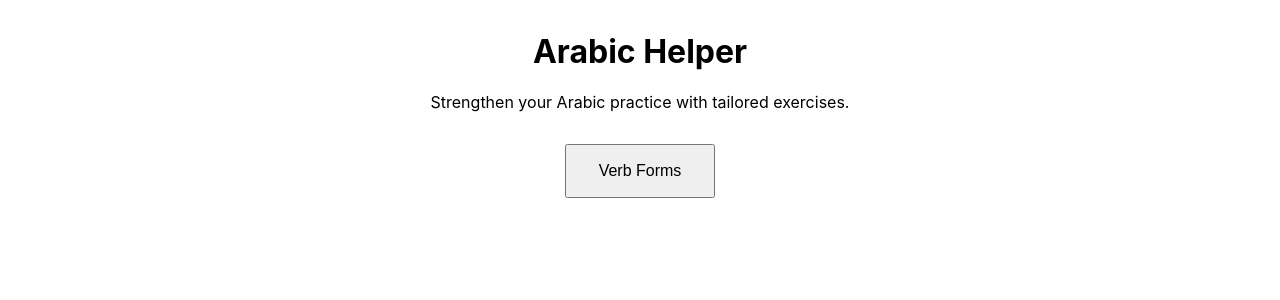
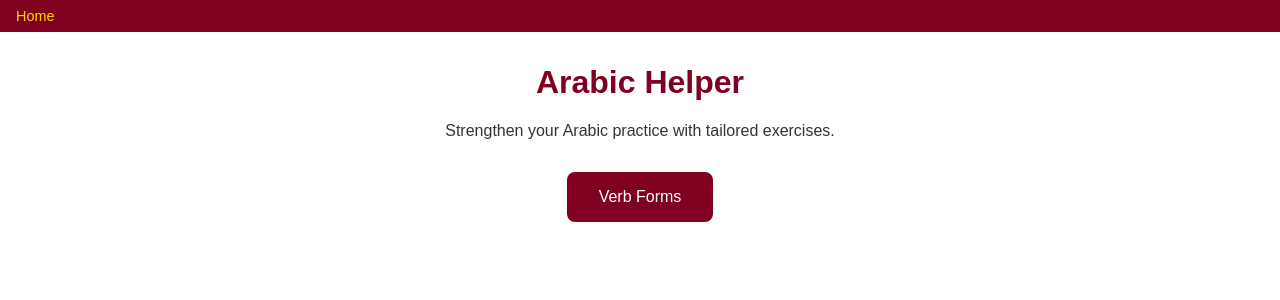
Before and after one commit to arafhossain/arabic-helper, a React (Create React App) app: page / in a window 1280 px wide. Shown: the top 300 px of the page. Built offline with nearby package versions, Linux system fonts and the light colour scheme.

Commit message:
Add theme, implement breadcrumb

```diff
--- a/src/App.tsx
+++ b/src/App.tsx
@@ -3,6 +3,7 @@ import { BrowserRouter, Routes, Route } from "react-router-dom";
 import VerbForms from "./components/VerbForms";
 import Home from "./components/Home";
 import FormDetail from "./components/FormDetail";
+import "./theme.css";
 
 function App() {
   return (
--- /dev/null
+++ b/src/components/BreadcrumbBar.tsx
@@ -0,0 +1,49 @@
+import { Link } from "react-router-dom";
+
+type Crumb = {
+  label: string;
+  path: string | null;
+};
+
+interface BreadcrumbBarProps {
+  trail: Crumb[];
+}
+
+const BreadcrumbBar: React.FC<BreadcrumbBarProps> = ({ trail }) => {
+  return (
+    <div
+      style={{
+        background: "var(--primary-color)",
+        color: "var(--secondary-color)",
+        padding: "0.5rem 1rem",
+        display: "flex",
+        fontSize: "0.9rem",
+        gap: "0.5rem",
+        flexWrap: "wrap",
+      }}
+    >
+      {trail.map((crumb, idx) => (
+        <span key={idx} style={{ display: "flex", alignItems: "center" }}>
+          {crumb.path ? (
+            <Link
+              to={crumb.path}
+              style={{
+                color: "var(--font-color)",
+                textDecoration: "none",
+              }}
+            >
+              {crumb.label}
+            </Link>
+          ) : (
+            <span>{crumb.label}</span>
+          )}
+          {idx < trail.length - 1 && (
+            <span style={{ margin: "0 0.5rem" }}>&gt;</span>
+          )}
+        </span>
+      ))}
+    </div>
+  );
+};
+
+export default BreadcrumbBar;
--- a/src/components/FormDetail.tsx
+++ b/src/components/FormDetail.tsx
@@ -1,6 +1,7 @@
 import React, { Component } from "react";
 import { useParams } from "react-router-dom";
 import { verbFormsData } from "../data/verbForms";
+import BreadcrumbBar from "./BreadcrumbBar";
 
 type Props = {};
 
@@ -13,6 +14,14 @@ const FormDetail = () => {
   if (!formData) return <div>Form not found.</div>;
 
   return (
+    <div>
+      <BreadcrumbBar
+        trail={[
+          { label: "Home", path: "/" },
+          { label: "Verb Forms", path: "/verb-forms" },
+          { label: formData.name, path: null },
+        ]}
+      />
       <div style={{ textAlign: "center", marginTop: "2rem" }}>
         <h2>{formData.name}</h2>
         <p style={{ fontStyle: "italic" }}>{formData.meaning}</p>
@@ -41,6 +50,7 @@ const FormDetail = () => {
           <button style={{ margin: "0.5rem", padding: "1rem" }}>Test</button>
         </div>
       </div>
+    </div>
   );
 };
 
--- a/src/components/Home.tsx
+++ b/src/components/Home.tsx
@@ -1,8 +1,11 @@
 import React, { useState } from "react";
 import { BrowserRouter, Routes, Route, Link } from "react-router-dom";
+import BreadcrumbBar from "./BreadcrumbBar";
 
 function Home() {
   return (
+    <div>
+      <BreadcrumbBar trail={[{ label: "Home", path: null }]} />
       <div style={{ textAlign: "center", marginTop: "2rem" }}>
         <h1>Arabic Helper</h1>
         <p>Strengthen your Arabic practice with tailored exercises.</p>
@@ -21,6 +24,7 @@ function Home() {
           </Link>
         </div>
       </div>
+    </div>
   );
 }
 
--- a/src/components/VerbForms.tsx
+++ b/src/components/VerbForms.tsx
@@ -1,19 +1,32 @@
 import { Link } from "react-router-dom";
+import BreadcrumbBar from "./BreadcrumbBar";
 
 const VerbForms = () => {
   return (
+    <div>
+      <BreadcrumbBar
+        trail={[
+          { label: "Home", path: "/" },
+          { label: "Verb Forms", path: null },
+        ]}
+      />
       <div style={{ textAlign: "center", marginTop: "2rem" }}>
         <h2>Verb Forms</h2>
         <p>Select a verb form to begin:</p>
 
         <div style={{ marginTop: "2rem" }}>
           <Link to="/verb-forms/form-i">
-          <button style={{ margin: "0.5rem", padding: "1rem" }}>Form 1</button>
+            <button style={{ margin: "0.5rem", padding: "1rem" }}>
+              Form 1
+            </button>
           </Link>
           <Link to="/verb-forms/form-ii">
-          <button style={{ margin: "0.5rem", padding: "1rem" }}>Form 2</button>
+            <button style={{ margin: "0.5rem", padding: "1rem" }}>
+              Form 2
+            </button>
           </Link>
           {/* More forms as needed */}
+        </div>
       </div>
     </div>
   );
--- /dev/null
+++ b/src/theme.css
@@ -0,0 +1,36 @@
+:root {
+  --primary-color: #800020; /* maroon/burgundy */
+  --secondary-color: #ffd700; /* gold */
+  --font-color: #ffffff; /* white */
+}
+
+body {
+  background-color: #fff; /* overall background */
+  color: var(--primary-color); /* default text color */
+  font-family: sans-serif;
+}
+
+button {
+  background-color: var(--primary-color);
+  color: var(--font-color);
+  border: none;
+  border-radius: 8px;
+  cursor: pointer;
+  transition: background-color 0.3s ease;
+}
+
+button:hover {
+  background-color: var(--secondary-color);
+  color: var(--primary-color);
+}
+
+h1,
+h2,
+h3,
+h4 {
+  color: var(--primary-color);
+}
+
+p {
+  color: #333;
+}
```
Lines whose indentation alone changed are shown as unchanged.
